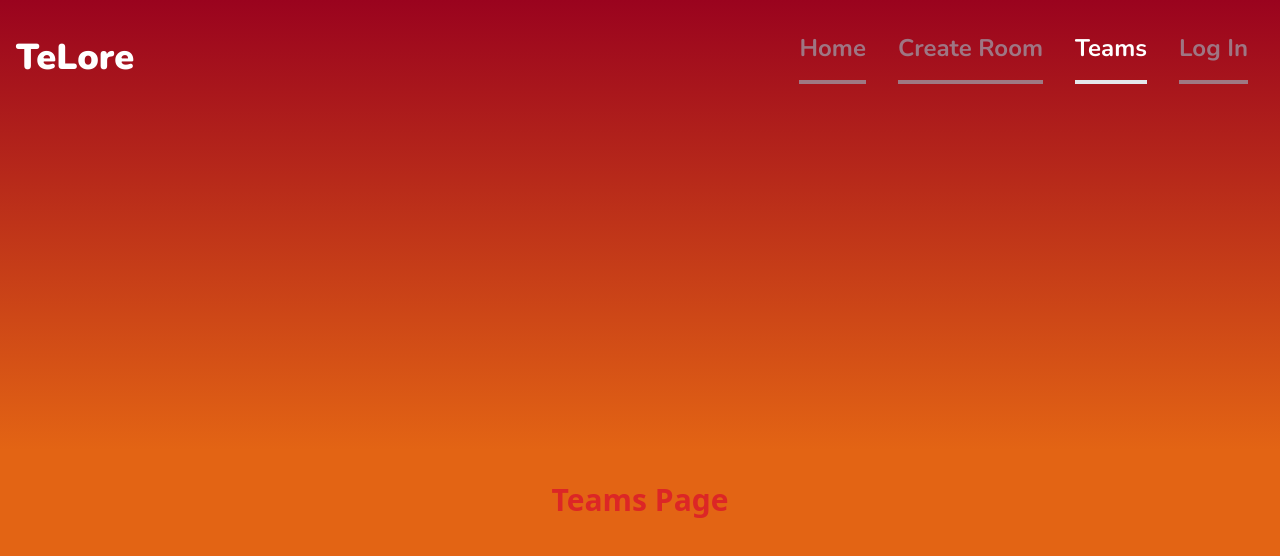
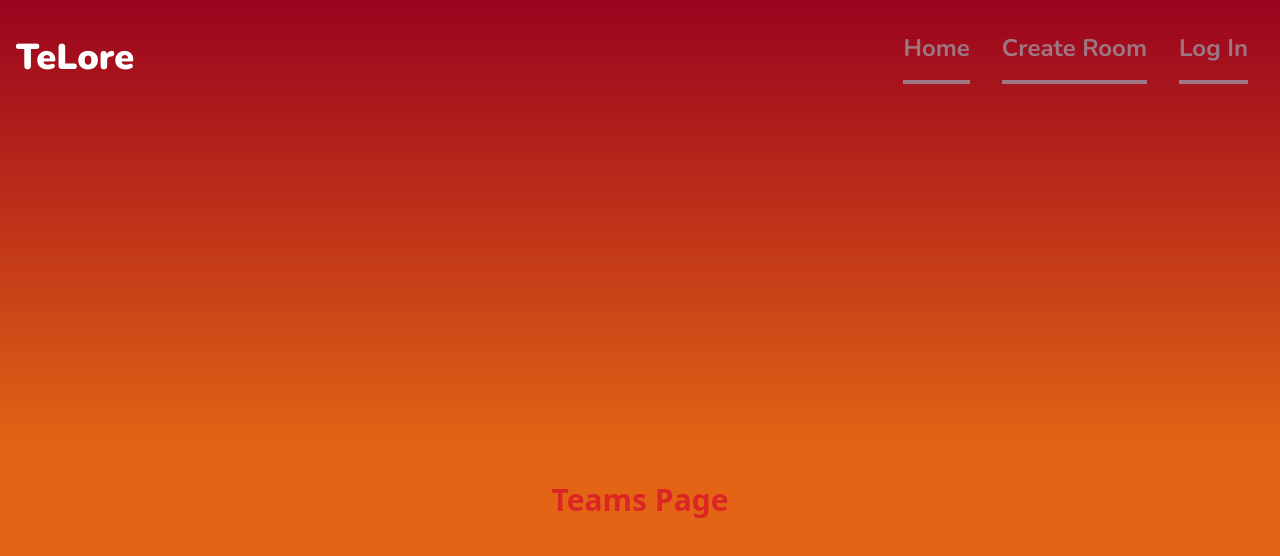
Before and after one commit to JoushuaDelaCruz/ISA_Project_C2_Client, a React (Vite) app: page /teams in a window 1280 px wide. Shown: the top 556 px of the page. Built offline with nearby package versions, Linux system fonts and the light colour scheme.

Commit message:
Changed teams to profile

```diff
--- a/src/Pages/Components/Nav.jsx
+++ b/src/Pages/Components/Nav.jsx
@@ -13,7 +13,7 @@ const pages = [
     name: "create room",
     path: "/create-room",
   },
-  { id: 3, name: "teams", path: "/teams" },
+  { id: 3, name: "profile", path: "/profile" },
   { id: 4, name: "admin", path: "/admin" },
 ];
 
@@ -53,7 +53,7 @@ const Navbar = ({ pageNum, user }) => {
   };
 
   return (
-    <nav className="bg-transparent p-4 font-bold pt-8">
+    <nav className="bg-transparent p-4 font-bold pt-8 lg:relative lg:inset-0 w-full">
       <div className="container mx-auto flex justify-between items-center">
         <Link
           to="/"
@@ -64,6 +64,9 @@ const Navbar = ({ pageNum, user }) => {
         <div className="hidden w-full lg:flex justify-end">
           {pages.map((page) => {
             if (page.id === 4 && user?.user_privilege !== "ADMIN") {
+              return;
+            }
+            if (page.id === 3 && !user) {
               return;
             }
             return (
@@ -106,7 +109,7 @@ const Navbar = ({ pageNum, user }) => {
           )}
         </div>
         {isMenuOpen && (
-          <div className="lg:hidden absolute inset-0 flex flex-col items-center justify-start bg-gray-800 bg-opacity-80 p-4">
+          <div className="lg:hidden absolute inset-0 flex flex-col items-center justify-start bg-gray-800 bg-opacity-80 py-4">
             <button
               onClick={toggleMenu}
               className="text-white absolute top-0 left-0 m-4 focus:outline-none"
```
